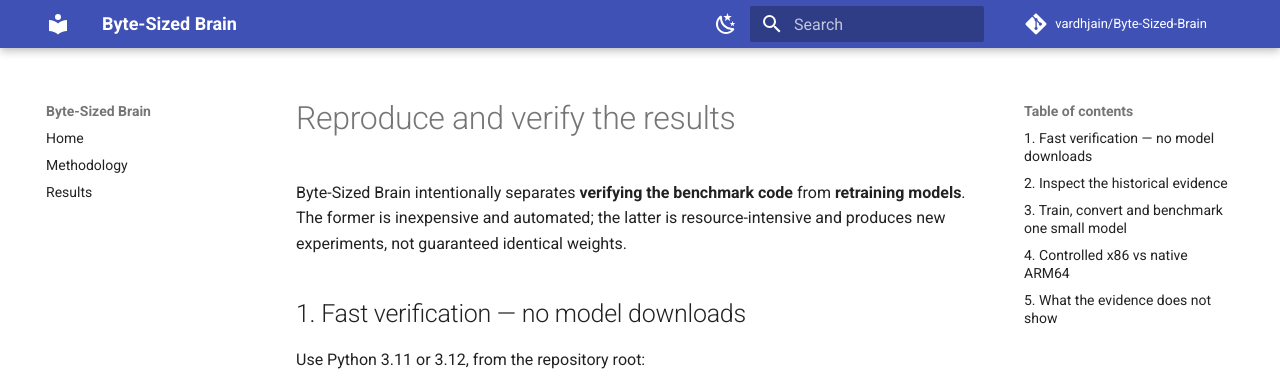
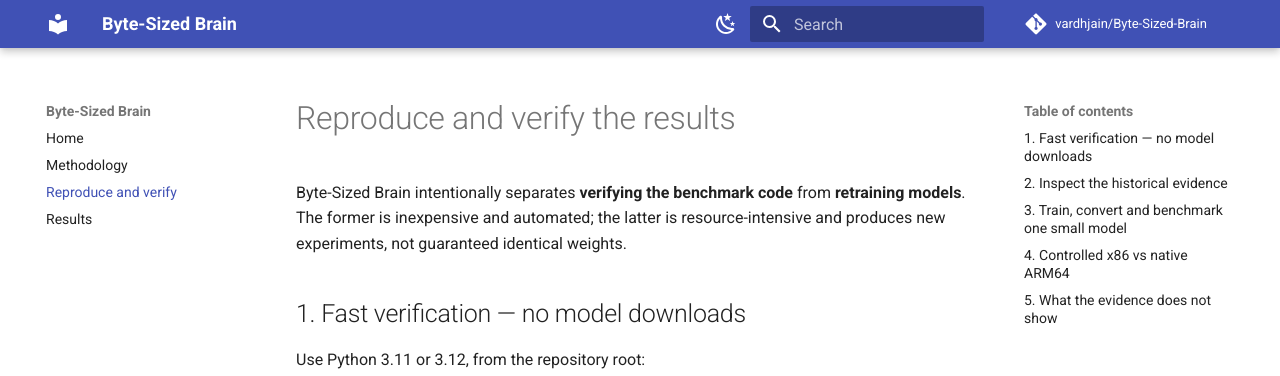
Before and after one commit to vardhjain/Byte-Sized-Brain, an MkDocs documentation site: the page built from docs/reproducibility.md, in a window 1280 px wide. Shown: the top 376 px of the page. Built offline with MkDocs 1.6.1 and Material for MkDocs 9.7.7, drawn with Linux system fonts in a browser that asks for light colours; comment, search, counter and statistics services are not loaded.

Commit message:
docs: add reproducibility guide to documentation navigation

```diff
--- a/mkdocs.yml
+++ b/mkdocs.yml
@@ -28,6 +28,7 @@
 nav:
   - Home: index.md
   - Methodology: methodology.md
+  - Reproduce and verify: reproducibility.md
   - Results: report.md
 
 markdown_extensions:
```
